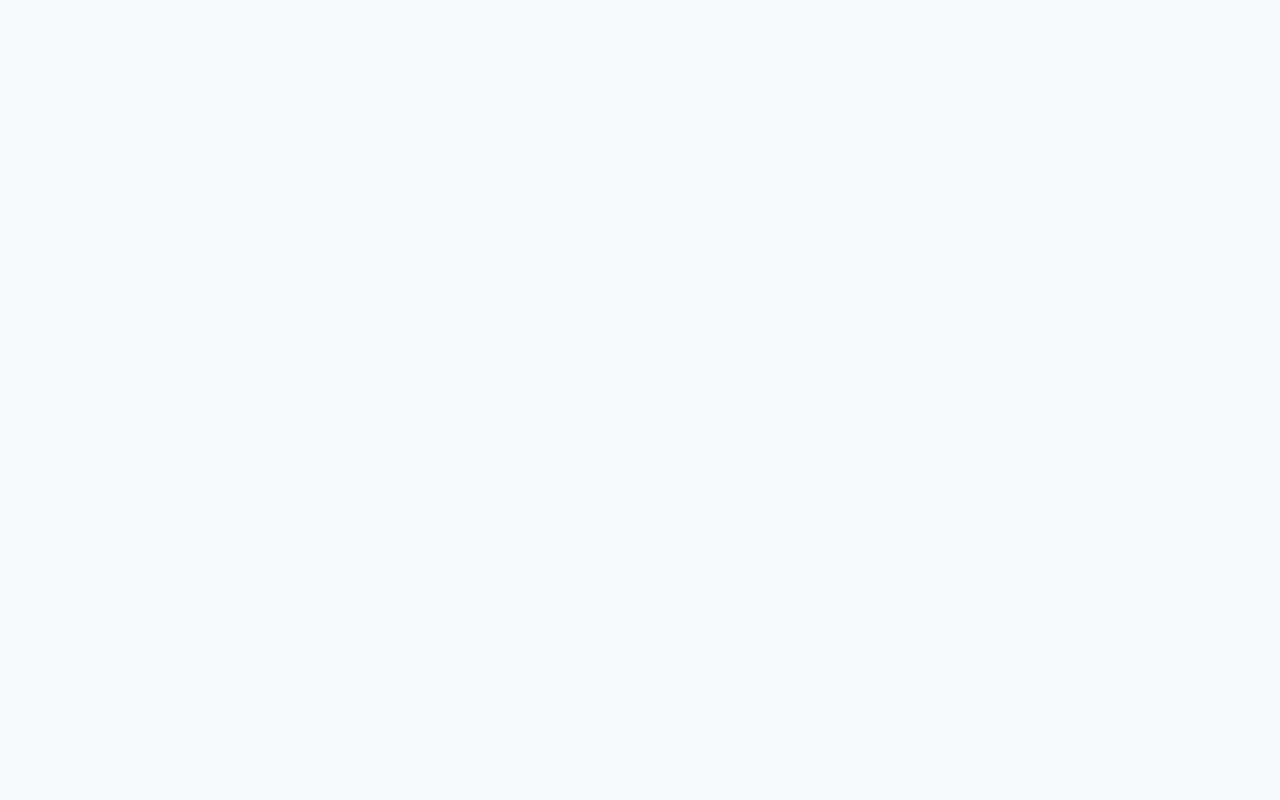
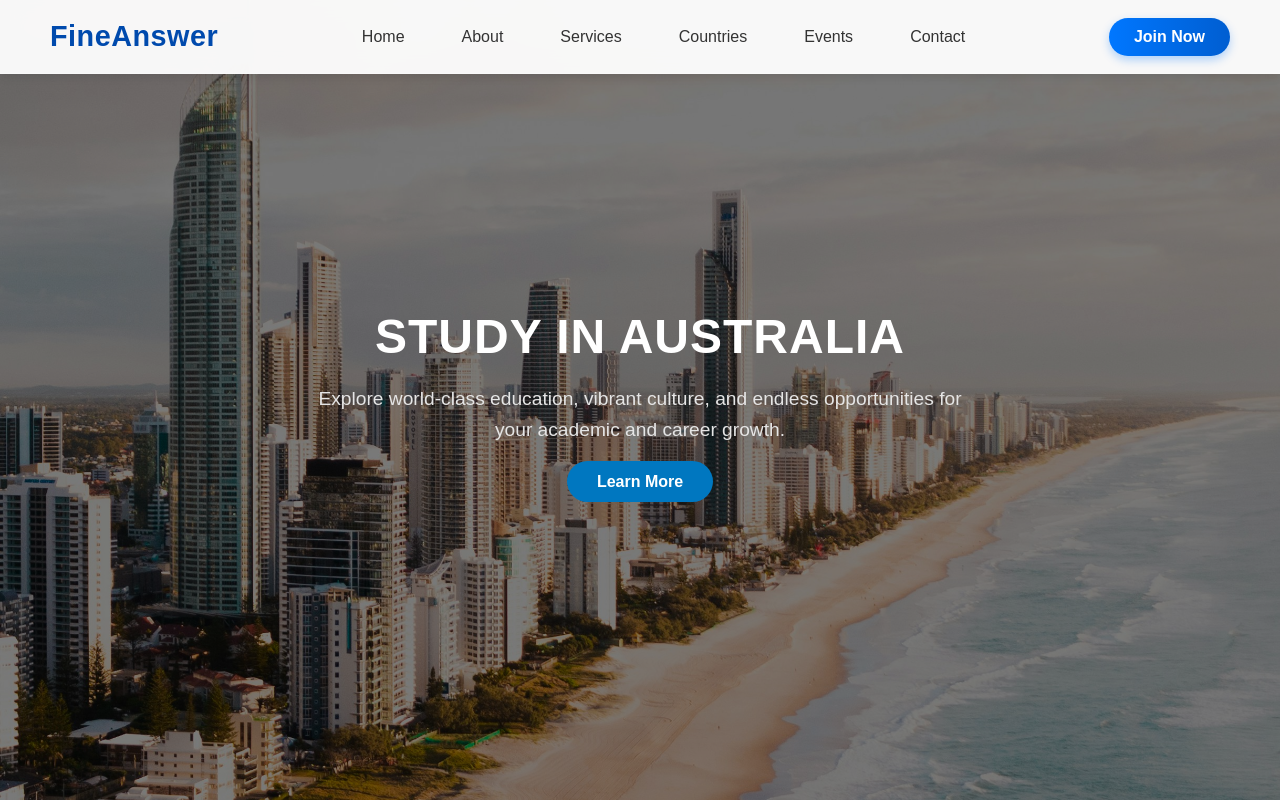
Before and after one commit to farheentrisha/FineAnswer, a React (Vite) app in the folder client/: page /australia in a window 1280 px wide. Before the commit this address had no page. Built offline with nearby package versions, Linux system fonts and the light colour scheme.

Commit message:
countries page added

```diff
--- a/client/src/App.jsx
+++ b/client/src/App.jsx
@@ -1,6 +1,7 @@
 import React from "react";
 import { BrowserRouter as Router, Routes, Route } from "react-router-dom";
 import LandingPage from "./components/landing";
+import AustraliaPage from "./AustraliaPage";
 import Login from "./LoginPage";
 import Register from "./RegisterPage";
 import "./App.css";
@@ -10,6 +11,7 @@ export default function App() {
     <Router>
       <Routes>
         <Route path="/" element={<LandingPage />} />
+        <Route path="/australia" element={<AustraliaPage />} />
         <Route path="/login" element={<Login />} />
         <Route path="/register" element={<Register />} />
       </Routes>
--- /dev/null
+++ b/client/src/AustraliaPage.jsx
@@ -0,0 +1,79 @@
+import React from "react";
+import "./australia.css";
+import australiaBg from "./images/aus.jpg";
+import Navbar from "./components/navbar2"; // import your navbar component
+
+export default function AustraliaPage() {
+  return (
+    <div className="australia-page">
+      {/* Navbar */}
+      <Navbar />
+
+      {/* Hero Section */}
+      <section
+        className="hero-section"
+        style={{ backgroundImage: `url(${australiaBg})` }}
+      >
+        <div className="overlay">
+          <div className="hero-content">
+            <h1>Study in Australia</h1>
+            <p>
+              Explore world-class education, vibrant culture, and endless
+              opportunities for your academic and career growth.
+            </p>
+            <a href="#keypoints" className="hero-btn">
+              Learn More
+            </a>
+          </div>
+        </div>
+      </section>
+
+    {/* KEY POINTS SECTION */}
+      <section className="keypoints">
+        <h2>Key Points</h2>
+        <div className="points-grid">
+          <div className="point"><strong>IELTS:</strong> 6.0 - 6.5</div>
+          <div className="point"><strong>Intakes:</strong> Jan, Sept</div>
+          <div className="point"><strong>Tuition Fees:</strong> 5-6 Lakhs</div>
+          <div className="point"><strong>MOI:</strong> Not Accepted</div>
+          <div className="point"><strong>Language:</strong> English</div>
+        </div>
+        <button className="apply-btn">Apply for Next Intake</button>
+      </section>
+
+      {/* STUDY IN AUSTRALIA DETAILS */}
+      <section className="study-details">
+        <h2>Study in Australia</h2>
+        <p>
+          There are over 1,200 institutions and over 22,000 courses on offer for International students considering
+          Australia as a destination. Importantly, Australian education institutions have an international reputation
+          for excellence in many disciplines.
+        </p>
+        <h3>Reasons to Study in Australia</h3>
+        <ul>
+          <li>Institutions deliver practical and career-orientated training.</li>
+          <li>Australia has a reputation as an innovative and research-intensive culture.</li>
+          <li>Academic staff are recruited globally and are industry experts.</li>
+          <li>Australian teachers are experienced in supervising international students.</li>
+          <li>Active student exchange programs with USA, UK, Canada, Europe, and Asia.</li>
+          <li>Australia adopts new technologies at a fast rate and has one of the highest Internet access rates.</li>
+          <li>Facilities for teaching and research are world-class with modern technology.</li>
+        </ul>
+
+        <h3>Ability to Work</h3>
+        <p>
+          During their studies, international students in Australia can work to supplement their income.
+          Students can work <b>40 hours per fortnight</b> during sessions and unlimited hours during breaks.
+          Dependants may also work under certain conditions.
+        </p>
+
+        <h3>Post-Study Work Rights</h3>
+        <p>
+          The Post-Study Work stream of the Temporary Graduate visa (subclass 485) offers graduates a visa
+          of 2–4 years depending on their qualification. Applicants must meet the Australian study requirement
+          and have completed at least two academic years of study in no less than 16 months.
+        </p>
+      </section>
+    </div>
+  );
+}
--- /dev/null
+++ b/client/src/australia.css
@@ -0,0 +1,159 @@
+.australia-page {
+  font-family: "Poppins", sans-serif;
+  color: #222;
+}
+
+.hero-section {
+  height: 100vh;
+  background-size: cover;
+  background-position: center;
+  position: relative;
+}
+
+.overlay {
+  background: rgba(0, 0, 0, 0.5);
+  height: 100%;
+  display: flex;
+  align-items: center;
+  justify-content: center;
+}
+
+.hero-content {
+  text-align: center;
+  color: white;
+  max-width: 700px;
+  padding: 20px;
+  animation: fadeIn 1.2s ease-in;
+}
+
+.hero-content h1 {
+  font-size: 3rem;
+  margin-bottom: 15px;
+  font-weight: 700;
+  text-transform: uppercase;
+  letter-spacing: 1px;
+}
+
+.hero-content p {
+  font-size: 1.2rem;
+  margin-bottom: 25px;
+  line-height: 1.6;
+}
+
+.hero-btn {
+  background: #0077c0;
+  color: white;
+  padding: 12px 30px;
+  border-radius: 30px;
+  text-decoration: none;
+  font-weight: 600;
+  transition: 0.3s;
+}
+
+.hero-btn:hover {
+  background: #005b91;
+}
+
+.key-points {
+  padding: 80px 20px;
+  text-align: center;
+}
+
+.key-points h2 {
+  color: #004aad;
+  font-size: 2rem;
+  margin-bottom: 30px;
+}
+
+.key-points ul {
+  list-style: none;
+  padding: 0;
+}
+
+.key-points li {
+  font-size: 1.1rem;
+  margin-bottom: 10px;
+}
+
+@keyframes fadeIn {
+  from {
+    opacity: 0;
+    transform: translateY(20px);
+  }
+  to {
+    opacity: 1;
+    transform: translateY(0);
+  }
+}
+/* KEY POINTS */
+.keypoints {
+  padding: 60px 10%;
+  text-align: center;
+  background: #f9f9f9;
+}
+
+.keypoints h2 {
+  font-size: 2rem;
+  margin-bottom: 30px;
+  color: #004aad;
+}
+
+.points-grid {
+  display: flex;
+  flex-wrap: wrap;
+  justify-content: center;
+  gap: 15px;
+  margin-bottom: 25px;
+}
+
+.point {
+  background: white;
+  border: 1px solid #ddd;
+  border-radius: 10px;
+  padding: 15px 25px;
+  min-width: 180px;
+  box-shadow: 0 0 8px rgba(0,0,0,0.1);
+}
+
+.apply-btn {
+  background: #004aad;
+  color: white;
+  border: none;
+  padding: 12px 25px;
+  font-size: 1rem;
+  border-radius: 8px;
+  cursor: pointer;
+  transition: 0.3s;
+}
+
+.apply-btn:hover {
+  background: #003a8c;
+}
+
+/* STUDY DETAILS */
+.study-details {
+  padding: 60px 10%;
+  line-height: 1.7;
+}
+
+.study-details h2 {
+  font-size: 2rem;
+  color: #004aad;
+  margin-bottom: 15px;
+}
+
+.study-details h3 {
+  font-size: 1.3rem;
+  color: #222;
+  margin-top: 25px;
+  margin-bottom: 10px;
+}
+
+.study-details ul {
+  padding-left: 20px;
+  list-style: disc;
+}
+
+.study-details li {
+  margin-bottom: 8px;
+}
--- a/client/src/components/landing.css
+++ b/client/src/components/landing.css
@@ -463,3 +463,99 @@ footer {
   font-size: 0.9rem;
   margin-top: 4rem;
 }
+
+/* POPUP STYLING */
+.popup-overlay {
+  position: fixed;
+  top: 0;
+  left: 0;
+  width: 100%;
+  height: 100%;
+  backdrop-filter: blur(6px);
+  background: rgba(0, 0, 0, 0.4);
+  display: flex;
+  justify-content: center;
+  align-items: center;
+  z-index: 999;
+  animation: fadeIn 0.4s ease;
+}
+
+.popup-content {
+  background: #fff;
+  padding: 30px 40px;
+  border-radius: 16px;
+  text-align: center;
+  max-width: 420px;
+  width: 90%;
+  box-shadow: 0 0 25px rgba(0, 0, 0, 0.3);
+  position: relative;
+  animation: popUp 0.5s ease;
+}
+
+.popup-close-btn {
+  position: absolute;
+  top: 10px;
+  right: 15px;
+  font-size: 24px;
+  background: transparent;
+  border: none;
+  color: #555;
+  cursor: pointer;
+  transition: 0.3s;
+}
+
+.popup-close-btn:hover {
+  color: #000;
+}
+
+.popup-content h2 {
+  margin-bottom: 10px;
+  color: #0077ff;
+}
+
+.popup-content p {
+  font-size: 15px;
+  margin-bottom: 20px;
+  color: #333;
+}
+
+.popup-buttons {
+  display: flex;
+  flex-wrap: wrap;
+  gap: 10px;
+  justify-content: center;
+}
+
+.popup-btn {
+  background: #0077ff;
+  color: white;
+  border: none;
+  padding: 10px 18px;
+  border-radius: 6px;
+  cursor: pointer;
+  transition: 0.3s;
+}
+
+.popup-btn:hover {
+  background: #005fcc;
+}
+
+@keyframes popUp {
+  from {
+    opacity: 0;
+    transform: scale(0.8);
+  }
+  to {
+    opacity: 1;
+    transform: scale(1);
+  }
+}
+
+@keyframes fadeIn {
+  from {
+    opacity: 0;
+  }
+  to {
+    opacity: 1;
+  }
+}
--- /dev/null
+++ b/client/src/components/navbar2.css
@@ -0,0 +1,51 @@
+.navbar {
+  width: 100%;
+  padding: 15px 50px;
+  background-color: rgba(255, 255, 255, 0.95);
+  display: flex;
+  justify-content: space-between;
+  align-items: center;
+  position: fixed;
+  top: 0;
+  left: 0;
+  z-index: 100;
+  box-shadow: 0 2px 10px rgba(0, 0, 0, 0.1);
+}
+
+.navbar .logo {
+  font-size: 1.8rem;
+  font-weight: 700;
+  color: #004aad;
+  cursor: pointer;
+}
+
+.navbar nav {
+  display: flex;
+  gap: 25px;
+}
+
+.navbar nav a {
+  color: #333;
+  text-decoration: none;
+  font-weight: 500;
+  transition: color 0.3s ease;
+}
+
+.navbar nav a:hover {
+  color: #0077c0;
+}
+
+.consult-btn {
+  background-color: #0077c0;
+  color: white;
+  border: none;
+  padding: 10px 25px;
+  border-radius: 25px;
+  cursor: pointer;
+  font-weight: 600;
+  transition: background 0.3s ease;
+}
+
+.consult-btn:hover {
+  background-color: #005b91;
+}
--- /dev/null
+++ b/client/src/components/navbar2.jsx
@@ -0,0 +1,26 @@
+import React from "react";
+import { useNavigate } from "react-router-dom";
+import "./navbar2.css";
+
+export default function Navbar() {
+  const navigate = useNavigate();
+
+  return (
+    <header className="navbar">
+      <div className="logo" onClick={() => navigate("/")}>
+        FineAnswer
+      </div>
+      <nav>
+        <a href="/">Home</a>
+        <a href="#">About</a>
+        <a href="#">Services</a>
+        <a href="#">Countries</a>
+        <a href="#">Events</a>
+        <a href="#">Contact</a>
+      </nav>
+      <button className="consult-btn" onClick={() => navigate("/register")}>
+        Join Now
+      </button>
+    </header>
+  );
+}
```
Also changed, not shown: client/src/components/landing.jsx (+53 -35 lines).
